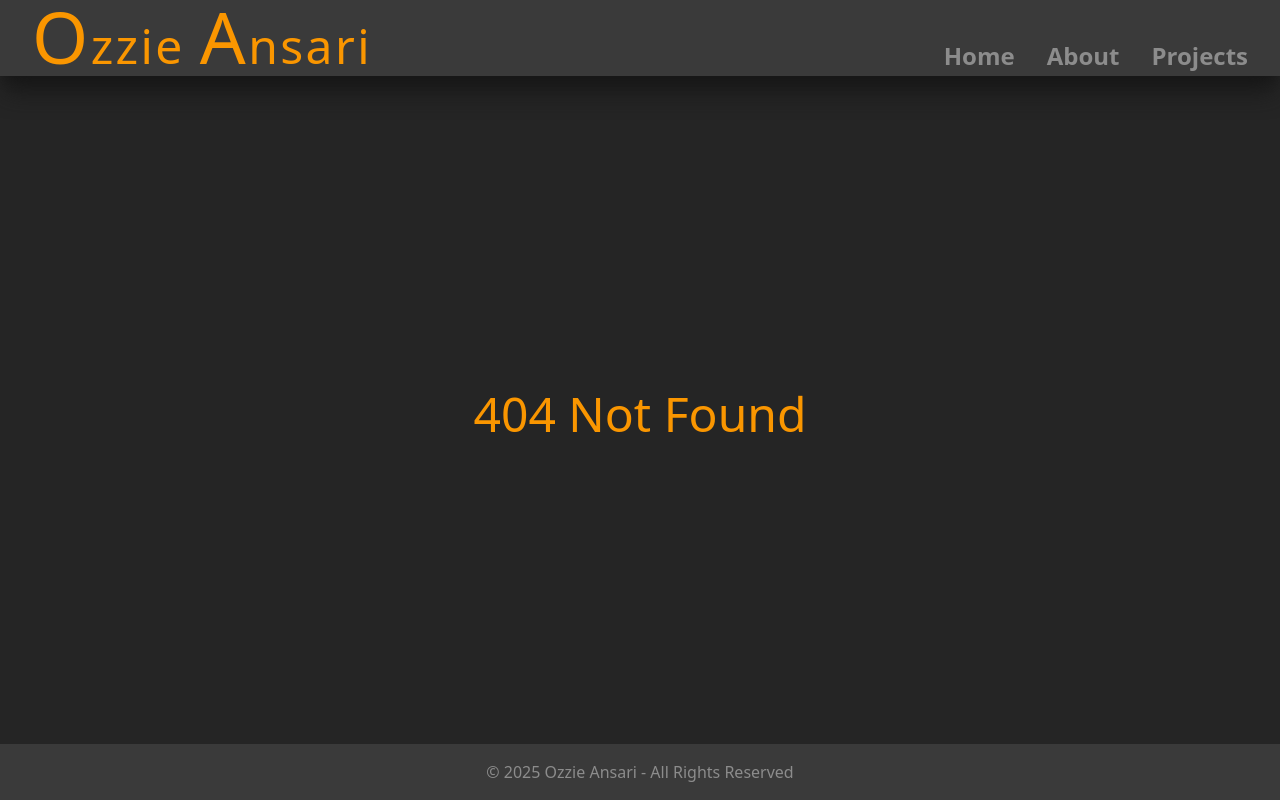
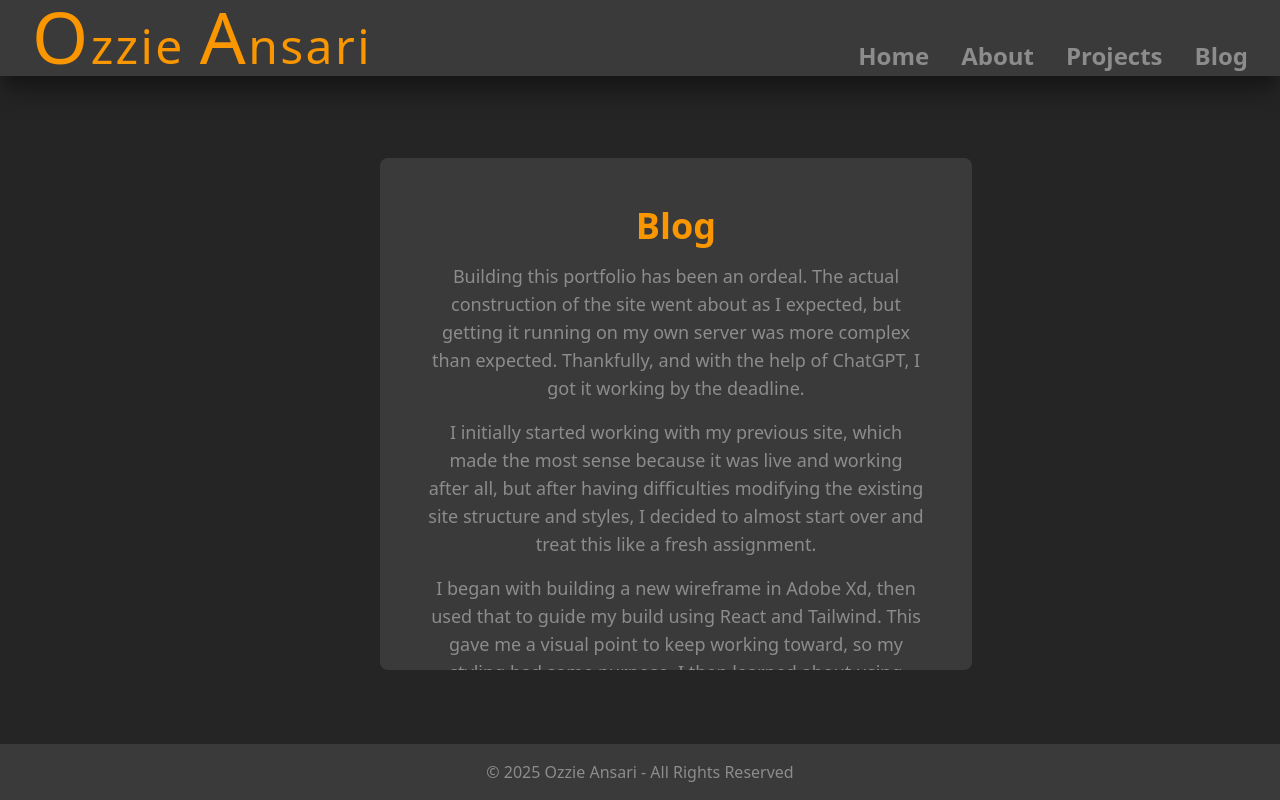
Before and after one commit to oansari1/OCPortfolio, a React (Vite) app: page /blog in a window 1280 px wide. Before the commit this address had no page. Built offline with nearby package versions, Linux system fonts and the light colour scheme.

Commit message:
Added Blog

```diff
--- a/src/App.jsx
+++ b/src/App.jsx
@@ -6,6 +6,7 @@ import Footer from "./components/Footer"
 import Home from "./pages/Home"
 import About from "./pages/About"
 import Projects from "./pages/Projects"
+import Blog from './pages/Blog'
 import ProjectCategory from "./pages/ProjectCategory"
 import NotFound from "./pages/NotFound"
 
@@ -20,6 +21,7 @@ export default function App() {
             <Route path="/" element={<Home />} />
             <Route path="/about" element={<About />} />
             <Route path="/projects" element={<Projects />} />
+            <Route path="/blog" element={<Blog />} />
             <Route path="/projects/:category" element={<ProjectCategory />} />
             <Route path="*" element={<NotFound />} />
             </Routes>
--- a/src/components/Navbar.jsx
+++ b/src/components/Navbar.jsx
@@ -10,6 +10,7 @@ export default function Navbar() {
             <Link to="/" className="transition-transform duration-300 transform hover:scale-115 hover:text-[#FA9600] hover:underline hover:shadow-lg">Home</Link>
             <Link to="/About" className="transition-transform duration-300 transform hover:scale-115 hover:text-[#FA9600] hover:underline hover:shadow-lg">About</Link>
             <Link to="/Projects" className="transition-transform duration-300 transform hover:scale-115 hover:text-[#FA9600] hover:underline hover:shadow-lg">Projects</Link>
+            <Link to="/Blog" className="transition-transform duration-300 transform hover:scale-115 hover:text-[#FA9600] hover:underline hover:shadow-lg">Blog</Link>
           </ul>
         </nav>
       </header>    )
--- /dev/null
+++ b/src/pages/Blog.jsx
@@ -0,0 +1,14 @@
+export default function Blog() {
+    return (
+    <div className="flex w-3/4 h-auto gap-4 items-center justify-center max-w-6xl mx-auto p-6">
+        <div className="w-2/3 h-128 ml-18 bg-[#3A3A3A] p-12 rounded-lg overflow-y-auto">
+          <h1 className="text-4xl text-[#FA9600] font-semibold mb-4">Blog</h1>
+            <p className="text-lg max-w-2xl mx-auto">Building this portfolio has been an ordeal. The actual construction of the site went about as I expected, but getting it running on my own server was more complex than expected. Thankfully, and with the help of ChatGPT, I got it working by the deadline.</p>
+            <p className="text-lg max-w-2xl mx-auto mt-4">I initially started working with my previous site, which made the most sense because it was live and working after all, but after having difficulties modifying the existing site structure and styles, I decided to almost start over and treat this like a fresh assignment.</p>
+            <p className="text-lg max-w-2xl mx-auto mt-4">I began with building a new wireframe in Adobe Xd, then used that to guide my build using React and Tailwind. This gave me a visual point to keep working toward, so my styling had some purpose. I then learned about using React Router to set up pages and links to them from within a single page.</p>
+            <p className="text-lg max-w-2xl mx-auto mt-4">I had to relearn how to set up a local server, how to use Git, and how to deploy a site to a server. Along the way, I learned much more about Visual Studio Code; it has a bit of a learning curve but I’m getting the hang of it.</p>
+            <p className="text-lg max-w-2xl mx-auto mt-4">I’m happy with the way the site looks and functions, but I know there’s a lot more I can do with it. I plan on adding more features and styling to the site, and I plan on adding features to the site to allow dowloading or interaction with my projects in C, Java, and MySQL, as well as hosting the previous sites I built using Wordpress.</p>
+        </div>
+    </div>
+    );
+  }
```
